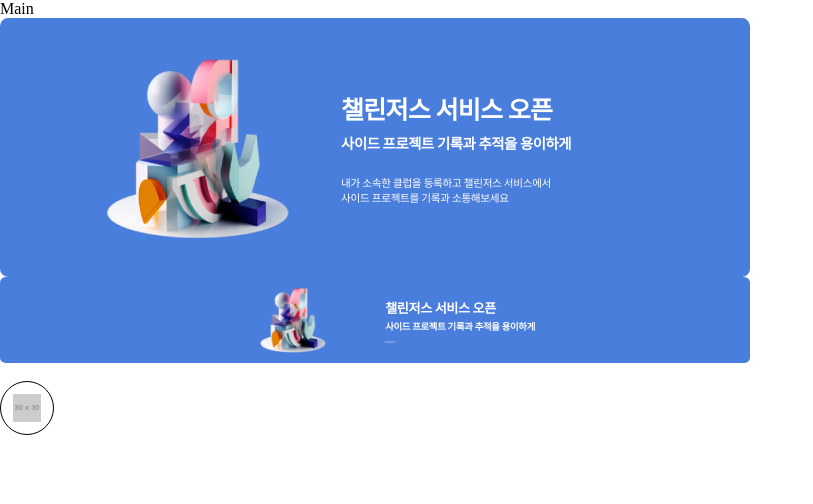
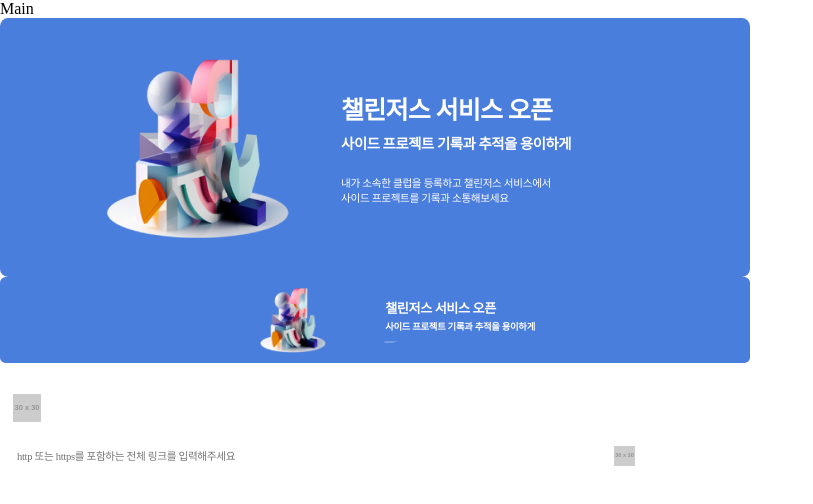
Before and after one commit to chalIengers/challengers-front, a React (Create React App) app: page / in a window 1280 px wide. Shown: the top 504 px of the page, without its empty margins (0-813 px from the left). Built offline with nearby package versions, Linux system fonts and the light colour scheme; a web font is replaced by a local one.

Commit message:
Feat - LinkInputBoxComponent 생성 (#3)

```diff
--- a/src/component/emotion/component.tsx
+++ b/src/component/emotion/component.tsx
@@ -131,7 +131,11 @@ type ClubProps = {
   name: string;
   clubImg: string;
 };
-
+/**
+ * club logo를 가져오는 컴포넌트
+ * @param name 가져올 이미지의 클럽명
+ * @param clubImg 클럽 로고 이미지의 url
+ */
 export const Club = ({ name, clubImg }: ClubProps) => {
   return (
     <span
--- a/src/component/index.tsx
+++ b/src/component/index.tsx
@@ -1,6 +1,6 @@
 import React from 'react';
 import { Banner, Club } from './emotion/component';
-import { ProjectLinkButton } from './project/emotion/component';
+import { LinkInputBox, ProjectLinkButton } from './project/emotion/component';
 
 const index = () => {
   return (
@@ -10,6 +10,7 @@ const index = () => {
       <Banner type="small" />
       <Club name="" clubImg="" />
       <ProjectLinkButton name="notion" url="www.naver.com" />
+      <LinkInputBox />
     </div>
   );
 };
--- a/src/component/project/emotion/component.tsx
+++ b/src/component/project/emotion/component.tsx
@@ -66,7 +66,7 @@ export const ProjectLinkButton = ({ name, url }: ProjectLinkButtonProps) => {
         height: 5.4375rem;
         border-radius: 2.71875rem;
         background: #fff;
-        border: solid 1px black;
+        /* border: solid 1px black; */
         cursor: pointer;
         user-select: none;
       `}
@@ -76,3 +76,36 @@ export const ProjectLinkButton = ({ name, url }: ProjectLinkButtonProps) => {
     </button>
   );
 };
+
+// project link을 넣어주는 inputBox
+export const LinkInputBox = () => {
+  return (
+    <div
+      css={css`
+        width: 65.1875rem;
+        height: 4.125rem;
+        border-radius: 0.75rem;
+        /* border: 1px solid black; */
+        background: #fff;
+        display: grid;
+        grid-template-columns: 1fr auto;
+        gap: 30px;
+        align-items: center;
+        padding: 0 1.69rem;
+      `}
+    >
+      <input
+        type="text"
+        placeholder="http 또는 https를 포함하는 전체 링크를 입력해주세요"
+        css={css`
+          color: #000;
+          font-size: 1.0625rem;
+          font-weight: 500;
+          line-height: normal;
+          letter-spacing: -0.03188rem;
+        `}
+      ></input>
+      <LinkImg name="notion" type="small" />
+    </div>
+  );
+};
```
